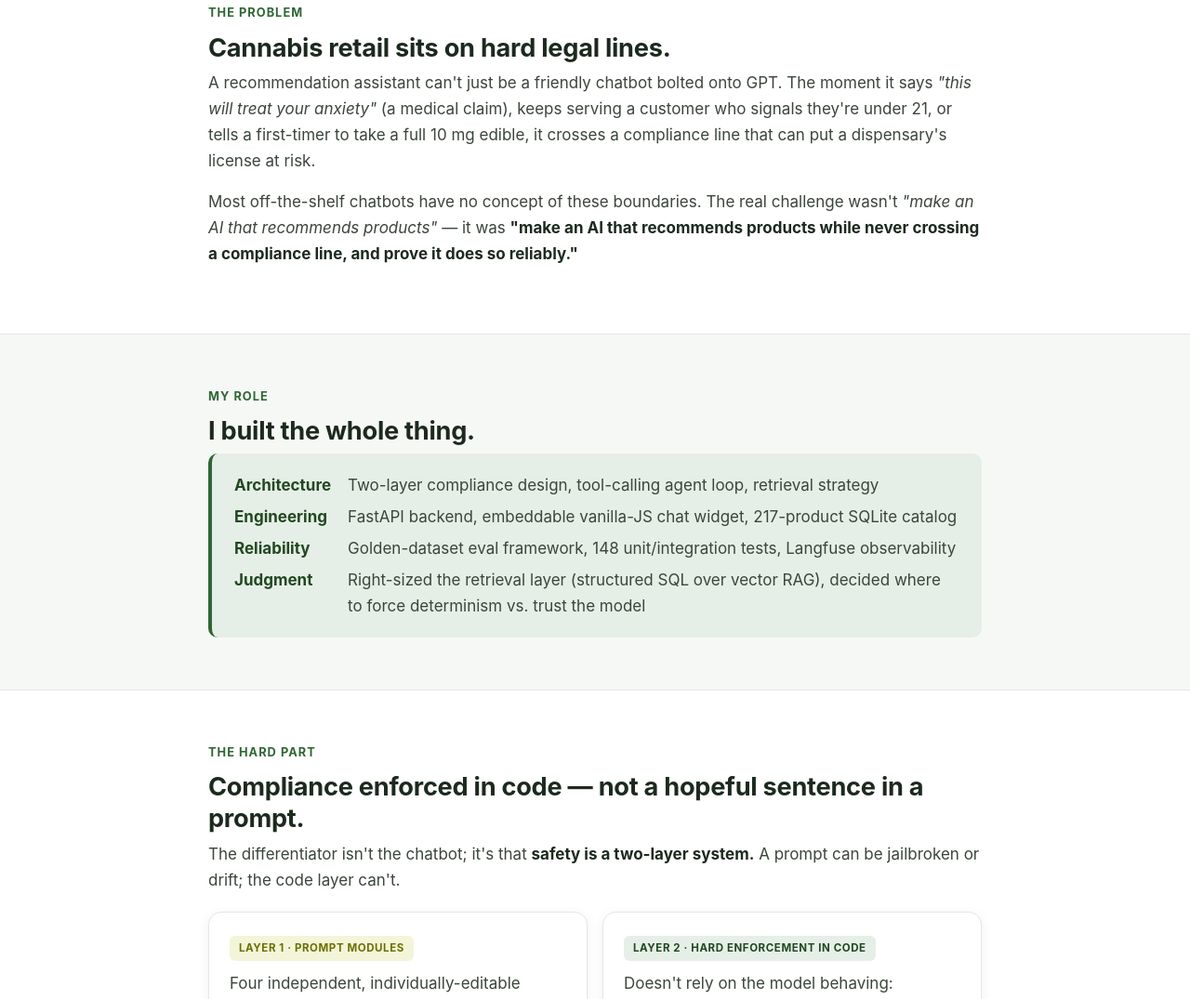
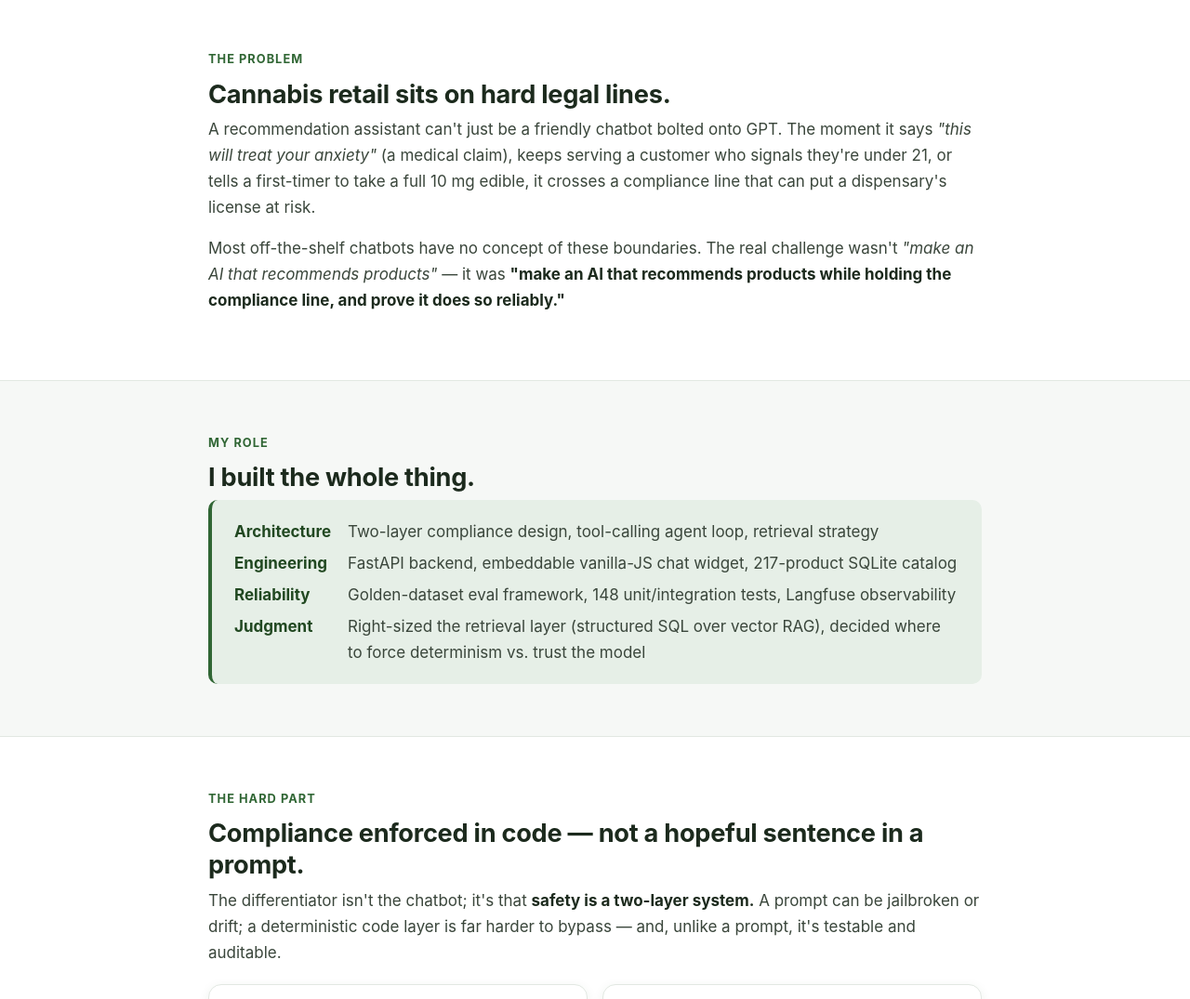
Before and after one commit to Tommyz123/Cannabis-AI-Budtender, a plain HTML site: page docs/index.html in a window 1280 px wide. Shown: the part 735-1810 px from the top of the page at 93% size. Drawn offline with Linux system fonts and the light colour scheme.

Commit message:
Add CI workflow (pytest+bandit), CI badge, soften absolute compliance claims
- .github/workflows/ci.yml: run pytest (148 tests, OpenAI mocked) + bandit
  (fail on medium+ severity) on every push/PR
- README: add CI status badge
- docs/index.html: replace unprovable absolutes (never/can't/nothing
  cannabis-specific) with accurate, still-strong engineering framing

Co-Authored-By: Claude Opus 4.8 <noreply@anthropic.com>

```diff
--- a/docs/index.html
+++ b/docs/index.html
@@ -118,7 +118,7 @@
 <header class="hero">
   <div class="wrap">
     <span class="eyebrow">LLM Agent · Case Study</span>
-    <h1>An AI Budtender that never crosses a compliance line — and proves it.</h1>
+    <h1>An AI Budtender engineered to stay within compliance boundaries — and tested against them.</h1>
     <p class="lede">A conversational recommendation agent for a cannabis dispensary, where safety guardrails are enforced in <strong>code</strong>, not just prompts — and verified by an automated eval suite.</p>
     <div class="cta-row">
       <a class="btn btn-primary" href="https://github.com/Tommyz123/Cannabis-AI-Budtender" target="_blank" rel="noopener">View the code on GitHub →</a>
@@ -142,7 +142,7 @@
     <p class="kicker">The Problem</p>
     <h2>Cannabis retail sits on hard legal lines.</h2>
     <p>A recommendation assistant can't just be a friendly chatbot bolted onto GPT. The moment it says <em>"this will treat your anxiety"</em> (a medical claim), keeps serving a customer who signals they're under 21, or tells a first-timer to take a full 10&nbsp;mg edible, it crosses a compliance line that can put a dispensary's license at risk.</p>
-    <p>Most off-the-shelf chatbots have no concept of these boundaries. The real challenge wasn't <em>"make an AI that recommends products"</em> — it was <strong>"make an AI that recommends products while never crossing a compliance line, and prove it does so reliably."</strong></p>
+    <p>Most off-the-shelf chatbots have no concept of these boundaries. The real challenge wasn't <em>"make an AI that recommends products"</em> — it was <strong>"make an AI that recommends products while holding the compliance line, and prove it does so reliably."</strong></p>
   </div>
 </section>
 
@@ -167,7 +167,7 @@
   <div class="wrap">
     <p class="kicker">The Hard Part</p>
     <h2>Compliance enforced in code — not a hopeful sentence in a prompt.</h2>
-    <p>The differentiator isn't the chatbot; it's that <strong>safety is a two-layer system.</strong> A prompt can be jailbroken or drift; the code layer can't.</p>
+    <p>The differentiator isn't the chatbot; it's that <strong>safety is a two-layer system.</strong> A prompt can be jailbroken or drift; a deterministic code layer is far harder to bypass — and, unlike a prompt, it's testable and auditable.</p>
     <div class="layers">
       <div class="layer l1">
         <span class="tag">Layer 1 · Prompt modules</span>
@@ -293,8 +293,8 @@
 <section>
   <div class="wrap">
     <p class="kicker">Why This Matters Beyond Cannabis</p>
-    <h2>Nothing here is cannabis-specific.</h2>
-    <p>The same approach applies to any regulated or grounded-AI use case:</p>
+    <h2>The engineering approach extends beyond cannabis.</h2>
+    <p>The compliance <em>rules</em> here are domain-specific — but the architecture (tool calling, deterministic policy enforcement, structured retrieval, eval-driven development) transfers to any regulated or grounded-AI use case:</p>
     <ul class="clean">
       <li><strong>Building real LLM agents</strong> — tool-calling loops, function calling, latency/cost optimization (fast-path bypass for greetings)</li>
       <li><strong>Turning soft policy into hard, code-level constraints</strong> — critical for finance / healthcare / legal AI</li>
```
Also changed, not shown: 2 other files.
